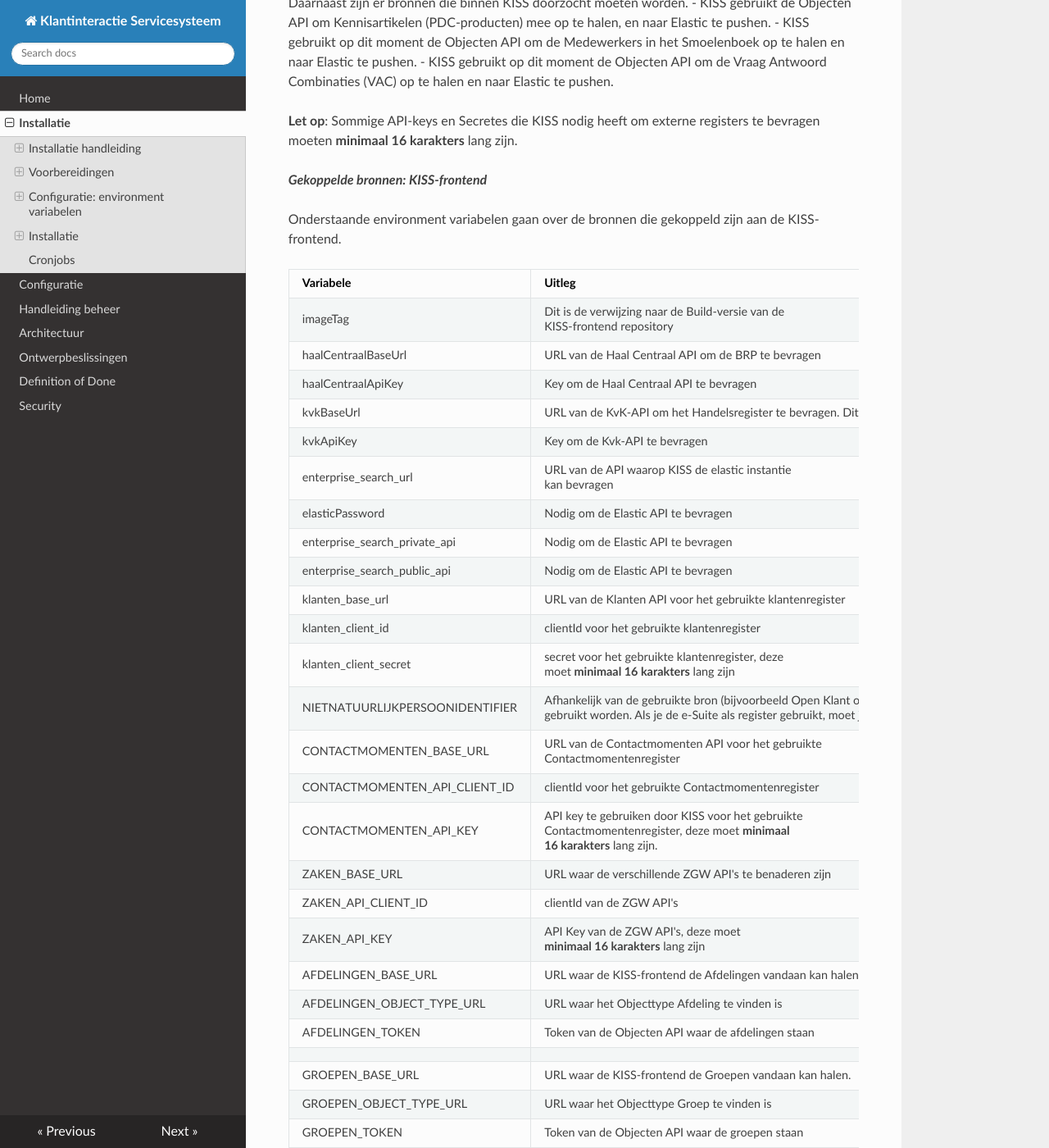
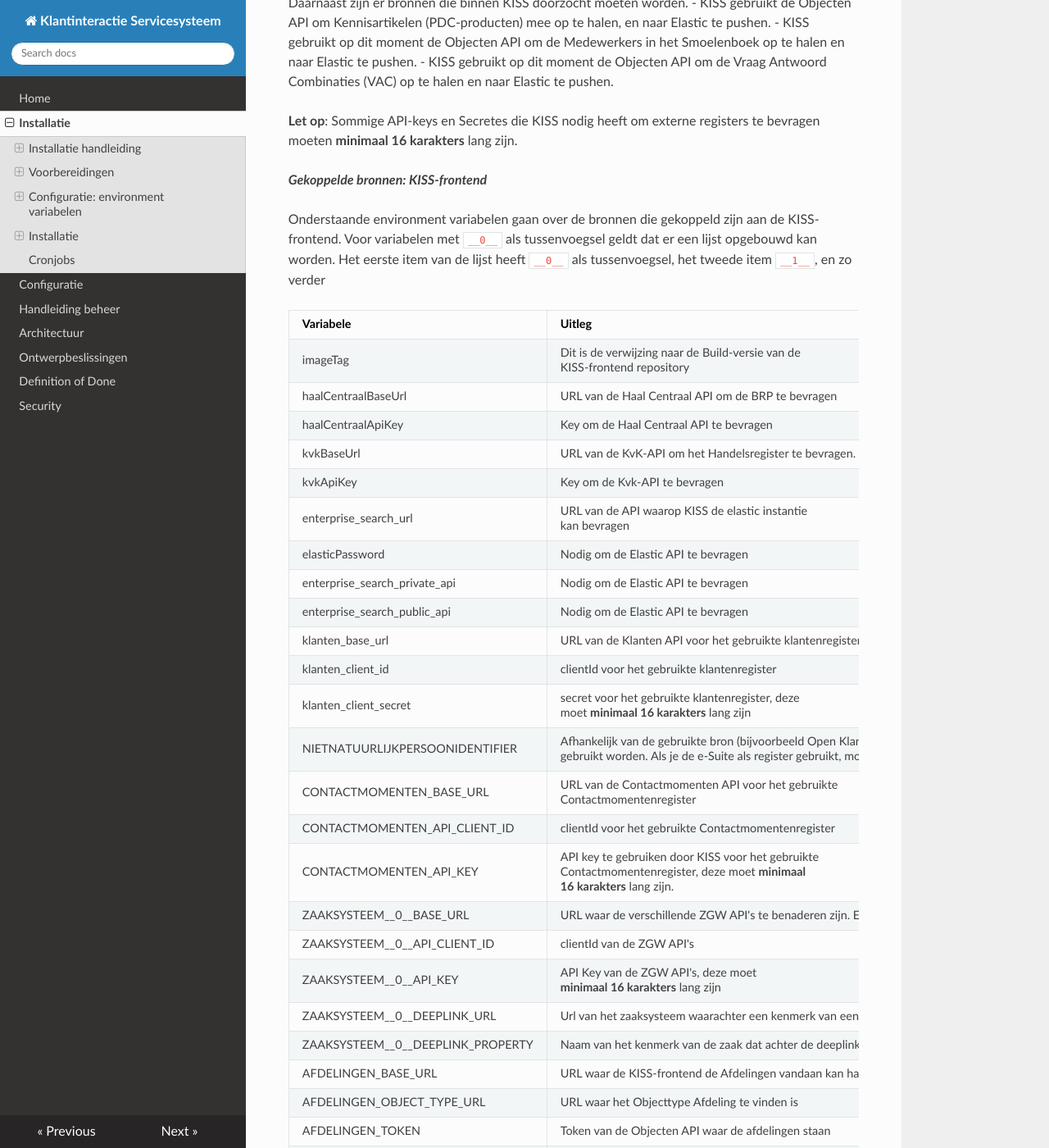
Before and after one commit to Klantinteractie-Servicesysteem/.github, an MkDocs documentation site: the page built from docs/INSTALLATION.md, in a window 1280 px wide and 1400 px high, scrolled down 3507 px. Shown: the whole window at 82% size. Built offline with MkDocs 1.6.1, drawn with Linux system fonts in a browser that asks for light colours; nearby versions of some CDN libraries.

Commit message:
chore: update docs for new zaaksysteem env vars

```diff
--- a/docs/INSTALLATION.md
+++ b/docs/INSTALLATION.md
@@ -108,7 +108,7 @@
 
 **_Gekoppelde bronnen: KISS-frontend_**
 
-Onderstaande environment variabelen gaan over de bronnen die gekoppeld zijn aan de KISS-frontend.
+Onderstaande environment variabelen gaan over de bronnen die gekoppeld zijn aan de KISS-frontend. Voor variabelen met `__0__` als tussenvoegsel geldt dat er een lijst opgebouwd kan worden. Het eerste item van de lijst heeft `__0__` als tussenvoegsel, het tweede item `__1__`, en zo verder
 
 | Variabele | Uitleg |
 |---|---|
@@ -128,9 +128,11 @@
 | CONTACTMOMENTEN_BASE_URL  | URL van de Contactmomenten API voor het gebruikte <br />Contactmomentenregister  |
 | CONTACTMOMENTEN_API_CLIENT_ID | clientId voor het gebruikte Contactmomentenregister |
 | CONTACTMOMENTEN_API_KEY  | API key te gebruiken door KISS voor het gebruikte <br />Contactmomentenregister, deze moet **minimaal <br />16 karakters** lang zijn. |
-| ZAKEN_BASE_URL  |  URL waar de verschillende ZGW API's te benaderen zijn |
-| ZAKEN_API_CLIENT_ID  | clientId van de ZGW API's |
-| ZAKEN_API_KEY  | API Key van de ZGW API's, deze moet <br />**minimaal 16 karakters** lang zijn |
+| ZAAKSYSTEEM__0__BASE_URL  |  URL waar de verschillende ZGW API's te benaderen zijn. Er kunnen meerdere zaakystemen toegevoegd worden. |
+| ZAAKSYSTEEM__0__API_CLIENT_ID  | clientId van de ZGW API's |
+| ZAAKSYSTEEM__0__API_KEY  | API Key van de ZGW API's, deze moet <br />**minimaal 16 karakters** lang zijn |
+| ZAAKSYSTEEM__0__DEEPLINK_URL | Url van het zaaksysteem waarachter een kenmerk van een zaak geplakt kan worden om ernaar te deeplinken |
+| ZAAKSYSTEEM__0__DEEPLINK_PROPERTY | Naam van het kenmerk van de zaak dat achter de deeplink url geplakt moet worden om naar de zaak te deeplinken in het zaaksysteem |
 | AFDELINGEN_BASE_URL  | URL waar de KISS-frontend de Afdelingen vandaan kan halen.  |
 | AFDELINGEN_OBJECT_TYPE_URL | URL waar het Objecttype Afdeling te vinden is |
 | AFDELINGEN_TOKEN | Token van de Objecten API waar de afdelingen staan |
```
Also changed, not shown: 1 other file.
